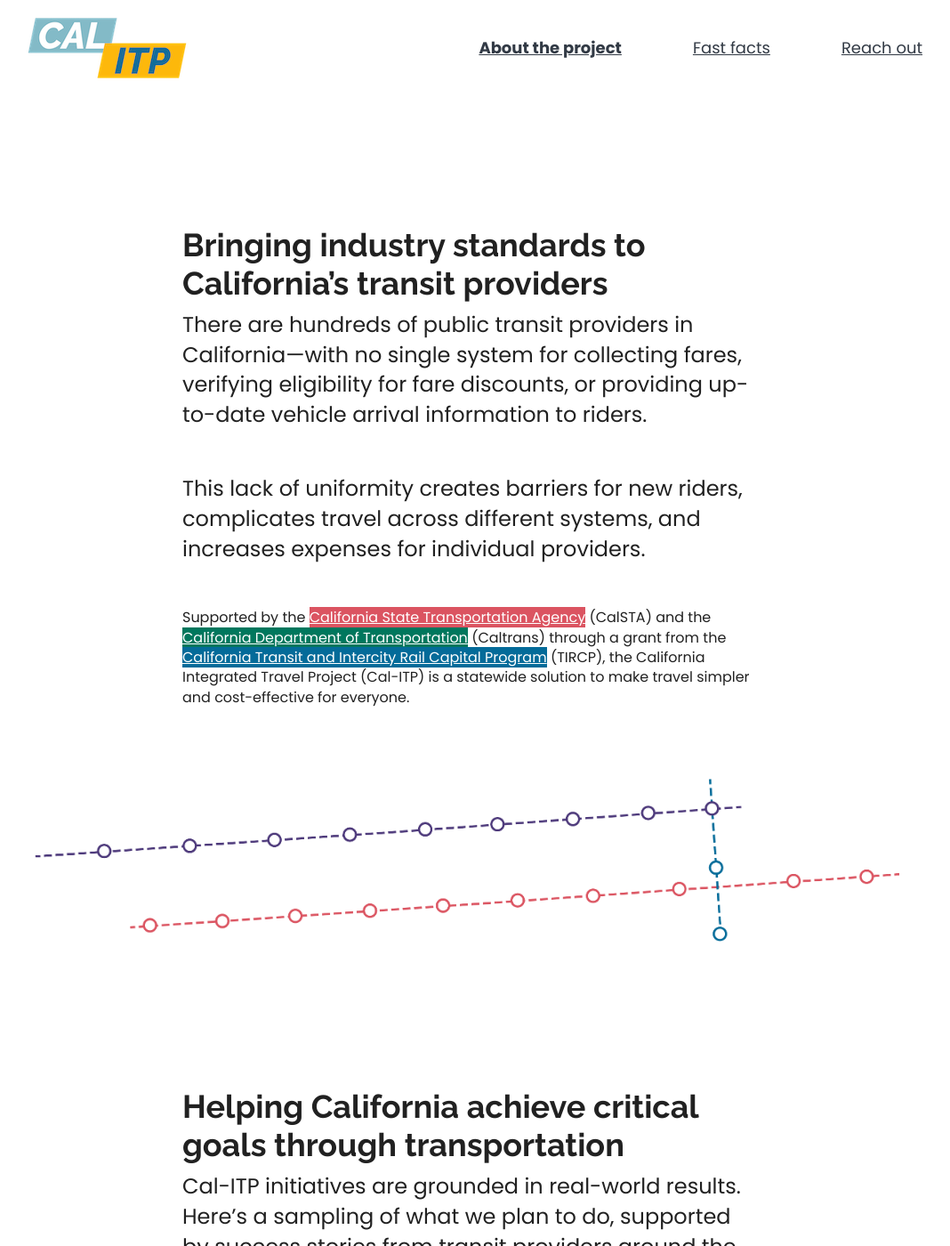
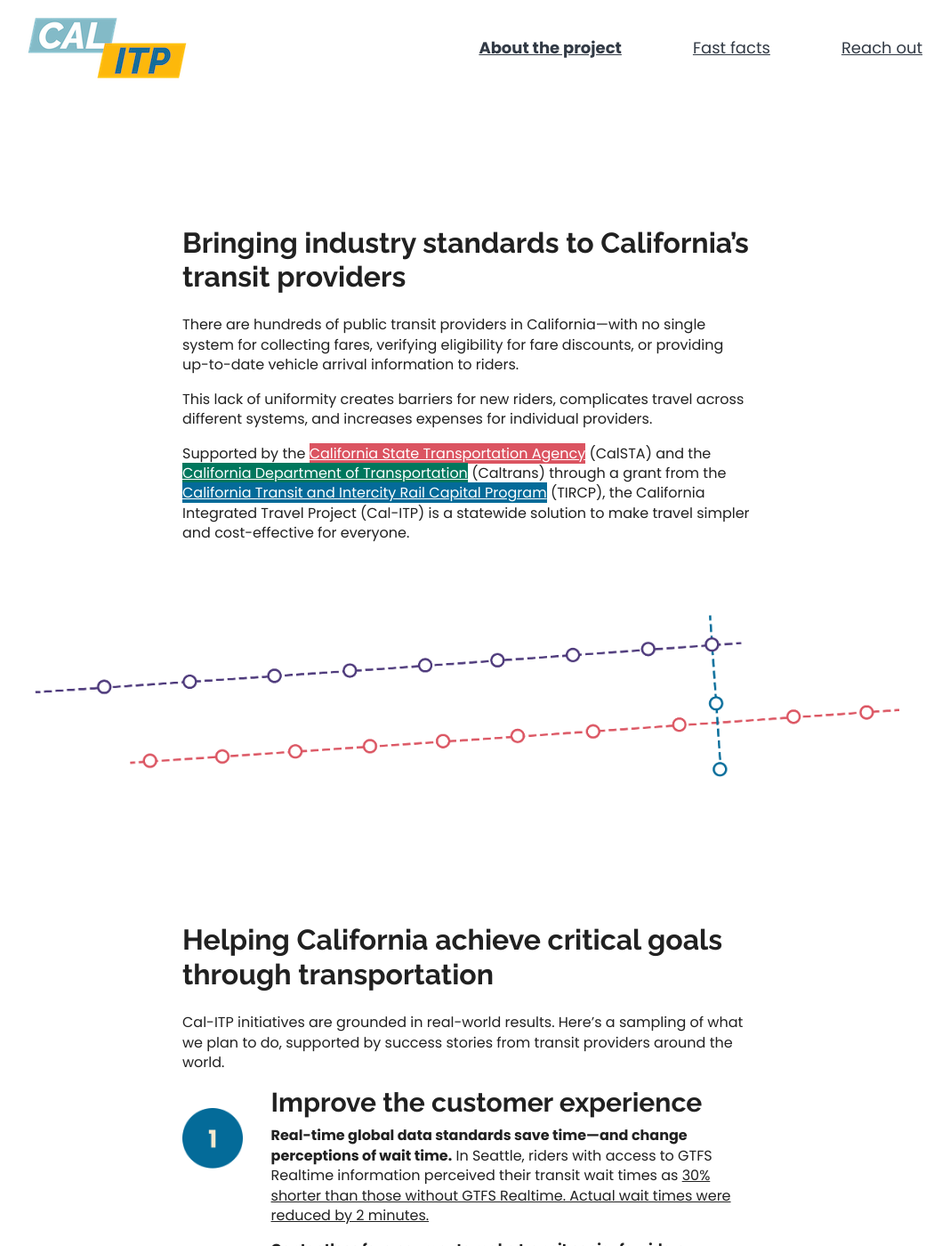
Before and after one commit to cal-itp/calitp.org, a Jekyll site: the page built from src/index.html, in a window 1280 px wide and 1400 px high, scrolled down 662 px. Shown: the whole window at 89% size, without its empty margins (115-1183 px from the left). Built offline with Jekyll 4.4.1, drawn with Linux system fonts in a browser that asks for light colours.

Commit message:
style: update styles for h2 and industry standards paragraphs

```diff
--- a/src/index.html
+++ b/src/index.html
@@ -32,11 +32,11 @@
 
   <section id="about" class="constricted">
     <h2>Bringing industry standards to California’s transit providers</h2>
-    <p class="important">
+    <p>
       There are hundreds of public transit providers in California—with no single system for collecting fares, verifying
       eligibility for fare discounts, or providing up-to-date vehicle arrival information to riders.
     </p>
-    <p class="important">
+    <p>
       This lack of uniformity creates barriers for new riders, complicates travel across different systems, and increases expenses
       for individual providers.
     </p>
@@ -72,7 +72,7 @@
 
   <section id="funfacts" class="constricted">
     <h2>Helping California achieve critical goals through transportation</h2>
-    <p class="important">
+    <p>
       Cal-ITP initiatives are grounded in real-world results. Here’s a sampling of what we plan to do, supported by success
       stories from transit providers around the world.
     </p>
--- a/src/stylesheets/main.css
+++ b/src/stylesheets/main.css
@@ -9,17 +9,18 @@
 h4 {
   font-family: "Raleway", sans-serif;
   color: #212121;
+  font-weight: 700;
+  line-height: 120%;
 }
 
 h1 {
-  font-weight: 700;
   font-size: 40px;
-  line-height: 120%;
   margin-bottom: 19px;
 }
 
 h2 {
-  font-size: 36px;
+  font-size: 32px;
+  margin-bottom: 24px;
 }
 
 h3 {
@@ -81,11 +82,6 @@
   grid-template-rows: 1fr;
   grid-template-columns: repeat(3, max-content);
   grid-gap: 5em;
-}
-
-p.important {
-  font-size: 24px;
-  margin-bottom: 50px;
 }
 
 .links a {
```
